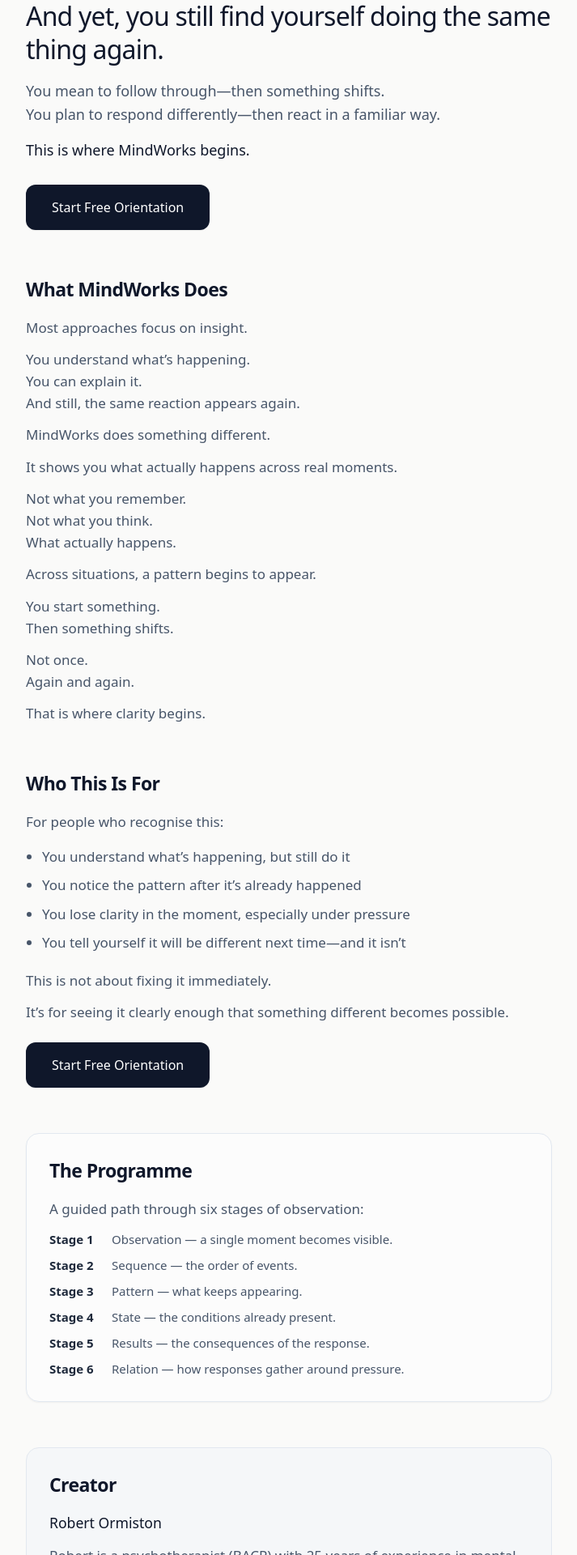
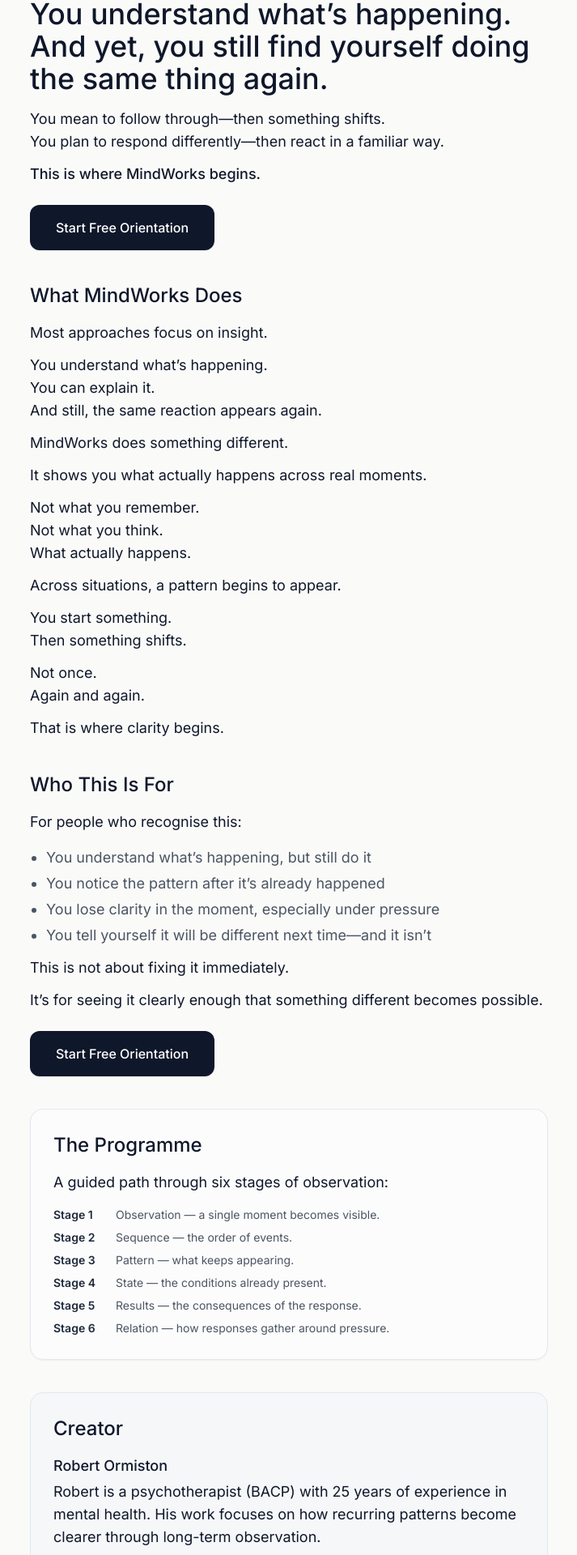
Before and after one commit to stopinder/therapy-orientation-quiz, a Vue app: page /about in a window 1280 px wide. Shown: the part 136-2056 px from the top of the page at 81% size, without its empty margins (283-996 px from the left). Built offline with nearby package versions, Linux system fonts and the light colour scheme; no server answers.

Commit message:
Standardise typography with Tailwind (Inter + unified type scale)

```diff
--- a/src/components/landing/LandingCTA.vue
+++ b/src/components/landing/LandingCTA.vue
@@ -1,14 +1,14 @@
 <template>
-  <section class="bg-white px-6 py-4 lg:px-8">
-    <div class="mx-auto max-w-2xl text-center">
+  <section class="bg-white py-10">
+    <div class="text-center">
       <div class="flex flex-col items-center justify-center">
         <router-link
           to="/gateway"
-          class="rounded-full bg-slate-900 px-8 py-3.5 text-sm font-semibold text-white shadow-sm hover:bg-slate-800 focus-visible:outline focus-visible:outline-2 focus-visible:outline-offset-2 focus-visible:outline-slate-900 transition-all"
+          class="rounded-full bg-slate-900 px-8 py-3.5 text-base font-medium text-white shadow-sm hover:bg-slate-800 focus-visible:outline focus-visible:outline-2 focus-visible:outline-offset-2 focus-visible:outline-slate-900 transition-all"
         >
           Start Free Orientation
         </router-link>
-        <p class="mt-2 text-xs text-slate-500">
+        <p class="mt-2 text-sm text-gray-600">
           No account required.
         </p>
       </div>
--- a/src/components/landing/LandingHero.vue
+++ b/src/components/landing/LandingHero.vue
@@ -1,10 +1,10 @@
 <template>
-  <section class="relative overflow-hidden bg-white px-6 pt-12 pb-8 lg:px-8">
-    <div class="mx-auto max-w-2xl text-center">
-      <h1 class="text-4xl font-semibold tracking-tight text-slate-900 sm:text-6xl">
+  <section class="relative overflow-hidden bg-white py-10">
+    <div class="text-center">
+      <h1 class="text-3xl md:text-4xl font-medium mb-4">
         Why You Do Things You Don’t Mean To Do
       </h1>
-      <p class="mt-8 text-lg font-medium text-slate-600 sm:text-xl/relaxed whitespace-pre-line">You start something.
+      <p class="text-base md:text-lg whitespace-pre-line mb-3">You start something.
 Then something else takes over.
 
 This shows you exactly when that happens.</p>
--- a/src/views/About.vue
+++ b/src/views/About.vue
@@ -1,30 +1,30 @@
 <template>
-  <main class="min-h-screen bg-stone-50 px-6 pt-10 pb-24 font-sans antialiased">
-    <div class="max-w-[650px] mx-auto space-y-12 md:space-y-14">
+  <main class="min-h-screen bg-stone-50 pt-10 pb-24 font-sans antialiased">
+    <div class="max-w-2xl mx-auto px-4 mt-10">
 
       <!-- HERO SECTION -->
-      <section class="space-y-5">
-        <div class="space-y-4">
-          <h1 class="hero-headline">
+      <section class="mt-10">
+        <div class="mb-4">
+          <h1 class="text-3xl md:text-4xl font-medium mb-4">
             You understand what’s happening.<br />
             And yet, you still find yourself doing the same thing again.
           </h1>
 
-          <div class="hero-subtext">
-            <p>
+          <div class="text-base md:text-lg">
+            <p class="mb-3">
               You mean to follow through—then something shifts.<br />
               You plan to respond differently—then react in a familiar way.
             </p>
-            <p class="font-medium text-slate-900">
+            <p class="font-medium text-slate-900 mb-3">
               This is where MindWorks begins.
             </p>
           </div>
         </div>
 
-        <div class="pt-2">
+        <div class="mt-6">
           <router-link
               to="/gateway"
-              class="cta-button"
+              class="inline-flex items-center rounded-xl bg-slate-900 px-8 py-4 text-base font-medium text-white transition hover:bg-slate-800 shadow-sm"
           >
             Start Free Orientation
           </router-link>
@@ -32,70 +32,70 @@
       </section>
 
       <!-- WHAT MINDWORKS DOES -->
-      <section class="section-container">
-        <h2 class="section-heading">What MindWorks Does</h2>
-        <div class="body-copy">
-          <p>
+      <section class="mt-10">
+        <h2 class="text-xl md:text-2xl font-medium mb-4">What MindWorks Does</h2>
+        <div class="text-base md:text-lg">
+          <p class="mb-3">
             Most approaches focus on insight.
           </p>
-          <p>
+          <p class="mb-3">
             You understand what’s happening.<br />
             You can explain it.<br />
             And still, the same reaction appears again.
           </p>
-          <p>
+          <p class="mb-3">
             MindWorks does something different.
           </p>
-          <p>
+          <p class="mb-3">
             It shows you what actually happens across real moments.
           </p>
-          <p>
+          <p class="mb-3">
             Not what you remember.<br />
             Not what you think.<br />
             What actually happens.
           </p>
-          <p>
+          <p class="mb-3">
             Across situations, a pattern begins to appear.
           </p>
-          <p>
+          <p class="mb-3">
             You start something.<br />
             Then something shifts.
           </p>
-          <p>
+          <p class="mb-3">
             Not once.<br />
             Again and again.
           </p>
-          <p>
+          <p class="mb-3">
             That is where clarity begins.
           </p>
         </div>
       </section>
 
       <!-- WHO THIS IS FOR -->
-      <section class="section-container">
-        <div class="space-y-4">
-          <h2 class="section-heading">Who This Is For</h2>
-          <p class="body-copy !mb-0">For people who recognise this:</p>
+      <section class="mt-10">
+        <div class="mb-4">
+          <h2 class="text-xl md:text-2xl font-medium mb-4">Who This Is For</h2>
+          <p class="text-base md:text-lg mb-3">For people who recognise this:</p>
         </div>
-        <div class="body-copy">
-          <ul class="list-disc pl-5 space-y-2 text-slate-600">
-            <li>You understand what’s happening, but still do it</li>
-            <li>You notice the pattern after it’s already happened</li>
-            <li>You lose clarity in the moment, especially under pressure</li>
-            <li>You tell yourself it will be different next time—and it isn’t</li>
+        <div class="text-base md:text-lg">
+          <ul class="list-disc pl-5 mb-3 text-gray-600">
+            <li class="mb-1">You understand what’s happening, but still do it</li>
+            <li class="mb-1">You notice the pattern after it’s already happened</li>
+            <li class="mb-1">You lose clarity in the moment, especially under pressure</li>
+            <li class="mb-1">You tell yourself it will be different next time—and it isn’t</li>
           </ul>
-          <p class="pt-2">
+          <p class="mb-3">
             This is not about fixing it immediately.
           </p>
-          <p>
+          <p class="mb-3">
             It’s for seeing it clearly enough that something different becomes possible.
           </p>
         </div>
 
-        <div class="pt-2">
+        <div class="mt-6">
           <router-link
               to="/gateway"
-              class="cta-button"
+              class="inline-flex items-center rounded-xl bg-slate-900 px-8 py-4 text-base font-medium text-white transition hover:bg-slate-800 shadow-sm"
           >
             Start Free Orientation
           </router-link>
@@ -103,11 +103,11 @@
       </section>
 
       <!-- PROGRAMME -->
-      <section class="section-container rounded-2xl border border-slate-200 bg-white/50 p-7 shadow-sm">
-        <h2 class="section-heading">The Programme</h2>
-        <div class="body-copy">
-          <p>A guided path through six stages of observation:</p>
-          <ul class="mt-4 space-y-2 text-[15px] text-slate-600">
+      <section class="mt-10 rounded-2xl border border-slate-200 bg-white/50 p-7 shadow-sm">
+        <h2 class="text-xl md:text-2xl font-medium mb-4">The Programme</h2>
+        <div class="text-base md:text-lg">
+          <p class="mb-3">A guided path through six stages of observation:</p>
+          <ul class="mt-4 space-y-2 text-sm text-gray-600">
             <li class="flex gap-3"><span class="font-semibold text-slate-800 min-w-[65px]">Stage 1</span> Observation — a single moment becomes visible.</li>
             <li class="flex gap-3"><span class="font-semibold text-slate-800 min-w-[65px]">Stage 2</span> Sequence — the order of events.</li>
             <li class="flex gap-3"><span class="font-semibold text-slate-800 min-w-[65px]">Stage 3</span> Pattern — what keeps appearing.</li>
@@ -119,15 +119,15 @@
       </section>
 
       <!-- CREATOR -->
-      <section class="section-container rounded-2xl border border-slate-200 bg-slate-100/50 p-7">
-        <h2 class="section-heading">Creator</h2>
-        <div class="body-copy">
-          <p class="text-[1.1rem] font-medium text-slate-900 !mb-1">Robert Ormiston</p>
-          <p>
+      <section class="mt-10 rounded-2xl border border-slate-200 bg-slate-100/50 p-7">
+        <h2 class="text-xl md:text-2xl font-medium mb-4">Creator</h2>
+        <div class="text-base md:text-lg">
+          <p class="font-medium text-slate-900 mb-1">Robert Ormiston</p>
+          <p class="mb-3">
             Robert is a psychotherapist (BACP) with 25 years of experience in mental health. His work focuses on how recurring patterns become clearer through long-term observation.
           </p>
-          <div class="pt-2">
-            <a href="https://therapyworks.works" target="_blank" rel="noopener" class="text-[15px] font-medium text-slate-900 hover:text-slate-700 transition underline underline-offset-4">
+          <div class="mt-4">
+            <a href="https://therapyworks.works" target="_blank" rel="noopener" class="text-sm font-medium text-slate-900 hover:text-slate-700 transition underline underline-offset-4">
               TherapyWorks
             </a>
           </div>
@@ -135,10 +135,10 @@
       </section>
 
       <!-- FINAL CTA -->
-      <section class="pt-4">
+      <section class="mt-10">
         <router-link
             to="/gateway"
-            class="cta-button"
+            class="inline-flex items-center rounded-xl bg-slate-900 px-8 py-4 text-base font-medium text-white transition hover:bg-slate-800 shadow-sm"
         >
           Start Free Orientation
         </router-link>
@@ -155,37 +155,5 @@ import PublicFooter from '../components/PublicFooter.vue'
 </script>
 
 <style scoped>
-
-.hero-headline {
-  @apply text-[28px] md:text-[32px] font-medium tracking-tight text-slate-900 leading-[1.3];
-}
-
-.hero-subtext {
-  @apply space-y-4 text-[17px] md:text-[18px] text-slate-600 leading-[1.6];
-}
-
-.section-container {
-  @apply space-y-4;
-}
-
-.section-heading {
-  @apply text-[21px] md:text-[23px] font-semibold tracking-tight text-slate-900;
-}
-
-.body-copy {
-  @apply space-y-3 text-[16px] md:text-[17px] font-normal leading-[1.6] text-slate-600;
-}
-
-.body-copy p {
-  @apply mb-3;
-}
-
-.body-copy p:last-child {
-  @apply mb-0;
-}
-
-.cta-button {
-  @apply inline-flex items-center rounded-xl bg-slate-900 px-8 py-4 text-base font-medium text-white transition hover:bg-slate-800 shadow-sm;
-}
-
+/* Scoped styles removed in favor of global utility classes */
 </style>
--- a/src/views/LandingPageView.vue
+++ b/src/views/LandingPageView.vue
@@ -1,6 +1,6 @@
 <template>
   <div class="min-h-screen bg-white selection:bg-slate-100">
-    <main class="max-w-4xl mx-auto">
+    <main class="max-w-2xl mx-auto px-4 mt-10">
       <LandingHero />
       <LandingCTA />
       <LandingProblem />
--- a/tailwind.config.cjs
+++ b/tailwind.config.cjs
@@ -4,7 +4,11 @@ module.exports = {
         "./src/**/*.{vue,js,jsx,ts,tsx}",
     ],
     theme: {
-        extend: {},
+        extend: {
+            fontFamily: {
+                sans: ['Inter', 'ui-sans-serif', 'system-ui']
+            }
+        },
     },
     plugins: [],
 }
```
Also changed, not shown: src/components/landing/LandingProblem.vue (+9 -9 lines), src/views/ADHDQuizView.vue (+16 -16 lines), src/views/ProgrammeView.vue (+24 -24 lines), src/views/QuizGateway.vue (+11 -11 lines).
